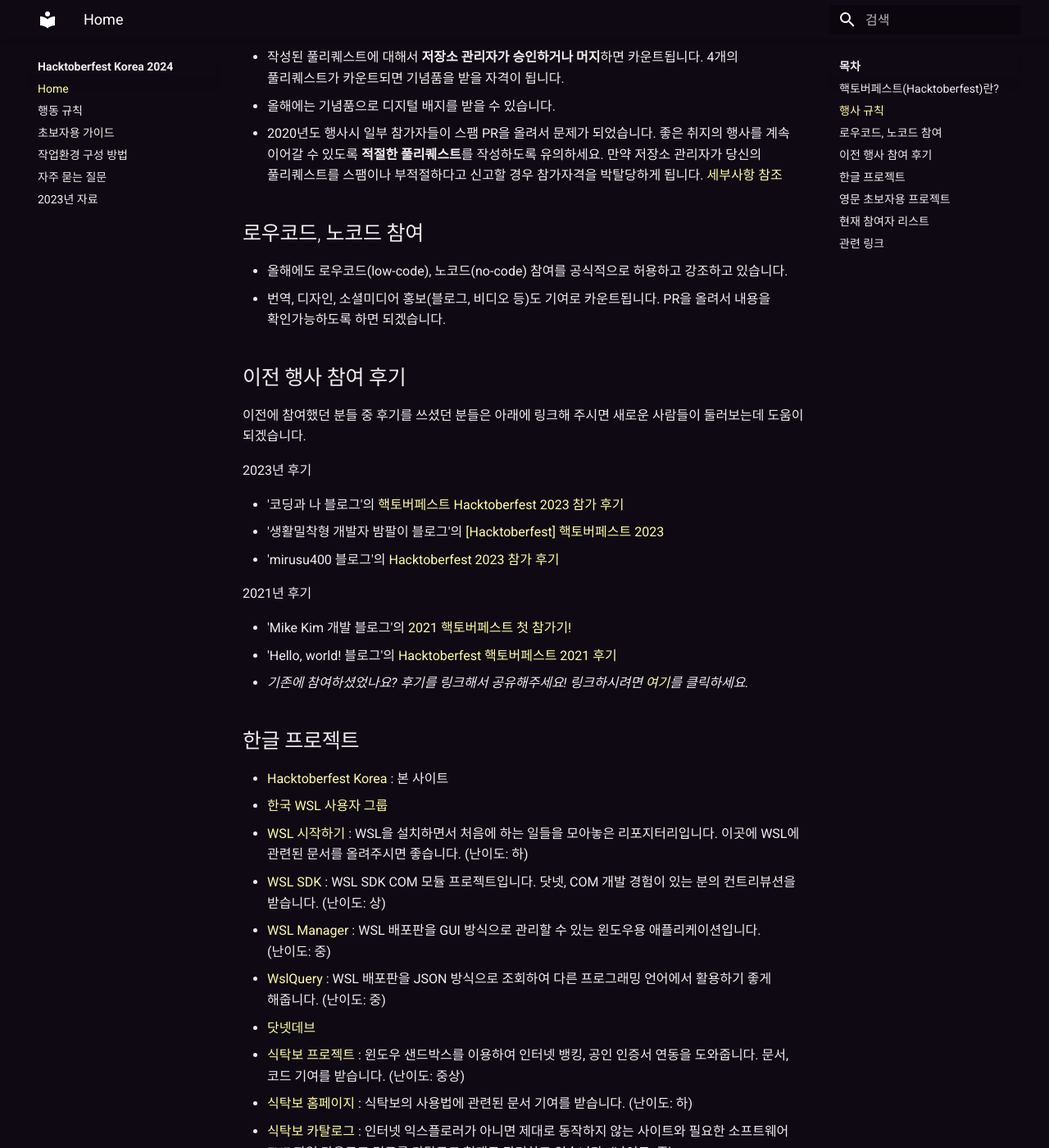
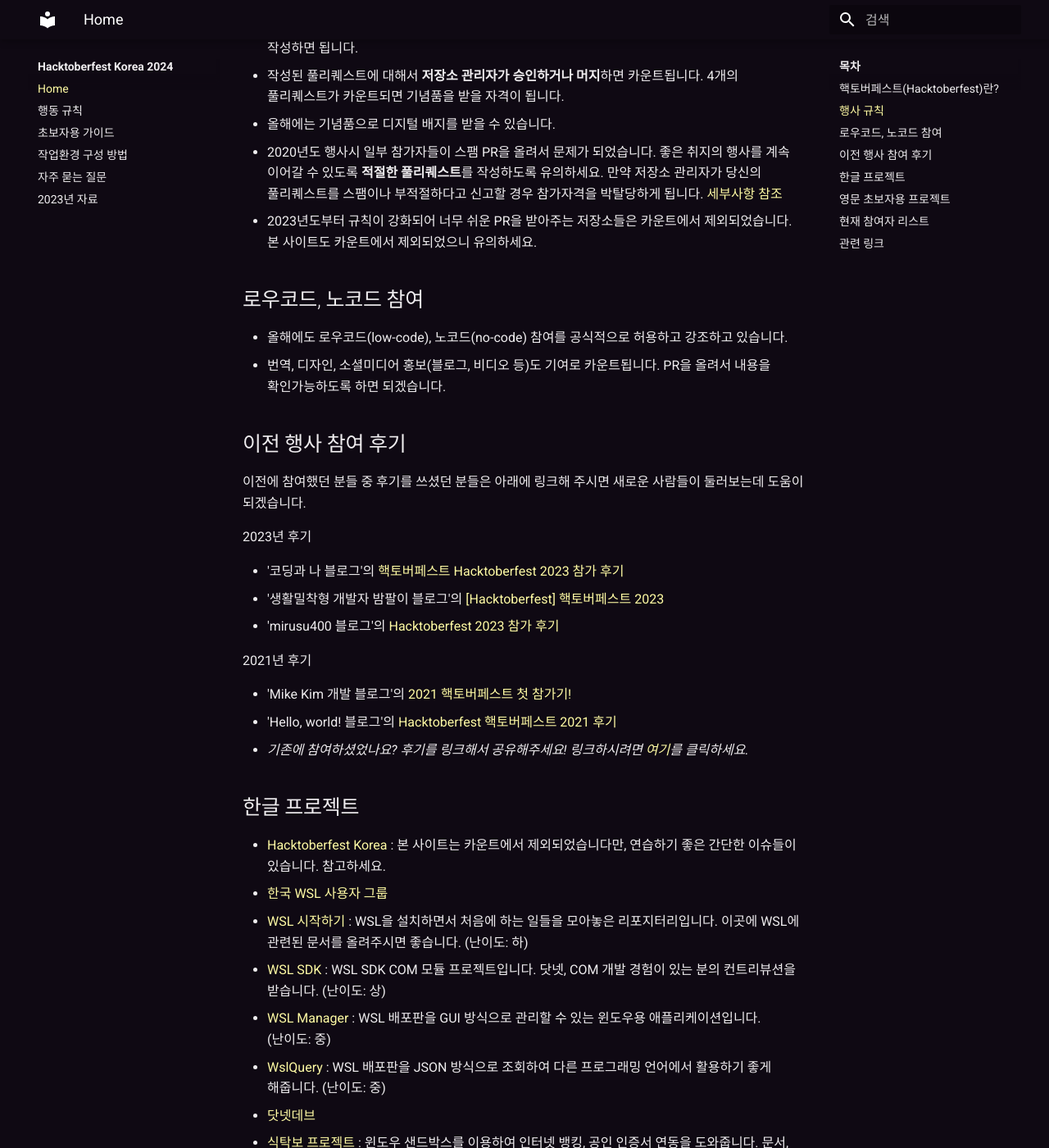
Before and after one commit to hacktoberfestkorea/hacktoberfestkorea, an MkDocs documentation site: the page built from docs/index.md, in a window 1280 px wide and 1400 px high, scrolled down 1436 px. Shown: the whole window at 82% size. Built offline with MkDocs 1.6.1 and Material for MkDocs 9.7.7, drawn with Linux system fonts in a browser that asks for light colours; some of the changed text lies outside the part shown.

Commit message:
Update index.md #260

```diff
--- a/docs/index.md
+++ b/docs/index.md
@@ -9,7 +8,7 @@
   <h1> Hacktoberfest는 매년 10월에 진행되는 글로벌 오픈소스 행사입니다! </h1>
   <p> 이 사이트는 한국 개발자들을 위한 <b>비공식(Unofficial)</b> 사이트 입니다. </p>
   <p> 자세한 내용은 공식 홈페이지를 참고하세요.</p>
-  <a target="_blank" id="button" class="md-button md-button--primary" href="https://hacktoberfest.com"><img class="image" src="assets/hf10_icon_fcl_rgb.png">공식 홈페이지로 가기</a>
+  <a target="_blank" id="button" class="md-button md-button--primary" href="https://hacktoberfest.com"><img class="image" src="assets/vertical_beige.png">공식 홈페이지로 가기</a>
 </center>
 
 <center>
@@ -29,6 +28,7 @@
 - 작성된 풀리퀘스트에 대해서 **저장소 관리자가 승인하거나 머지**하면 카운트됩니다. 4개의 풀리퀘스트가 카운트되면 기념품을 받을 자격이 됩니다.
 - 올해에는 기념품으로 디지털 배지를 받을 수 있습니다.
 - 2020년도 행사시 일부 참가자들이 스팸 PR을 올려서 문제가 되었습니다. 좋은 취지의 행사를 계속 이어갈 수 있도록 **적절한 풀리퀘스트**를 작성하도록 유의하세요. 만약 저장소 관리자가 당신의 풀리퀘스트를 스팸이나 부적절하다고 신고할 경우 참가자격을 박탈당하게 됩니다. [세부사항 참조](https://hacktoberfest.digitalocean.com/participation/#pr-mr-details)
+- 2023년도부터 규칙이 강화되어 너무 쉬운 PR을 받아주는 저장소들은 카운트에서 제외되었습니다. 본 사이트도 카운트에서 제외되었으니 유의하세요.
 
 ## 로우코드, 노코드 참여 {#low-code-no-code}
 
@@ -53,7 +53,7 @@
 
 ## 한글 프로젝트 {#hangul-project}
 
-- [Hacktoberfest Korea](https://github.com/phg98/hacktoberfestkorea) : 본 사이트
+- [Hacktoberfest Korea](https://github.com/phg98/hacktoberfestkorea) : 본 사이트는 카운트에서 제외되었습니다만, 연습하기 좋은 간단한 이슈들이 있습니다. 참고하세요.
 - [한국 WSL 사용자 그룹](https://www.wslhub.com/)
   - [WSL 시작하기](https://github.com/wslhub/wsl-firststep) : WSL을 설치하면서 처음에 하는 일들을 모아놓은 리포지터리입니다. 이곳에 WSL에 관련된 문서를 올려주시면 좋습니다. (난이도: 하)
   - [WSL SDK](https://github.com/wslhub/wsl-sdk-com) : WSL SDK COM 모듈 프로젝트입니다. 닷넷, COM 개발 경험이 있는 분의 컨트리뷰션을 받습니다. (난이도: 상)
@@ -79,6 +79,7 @@
 영어에 두려움이 없으시다면 아래의 초보자용 사이트를 참고하세요.
 [공식홈페이지](https://hacktoberfest.digitalocean.com/)에서 더 많은 프로젝트를 찾을 수 있습니다.
 
+- 아직 찾고 있는 중입니다. 공유해주시면 감사하겠습니다.
 - _좋은 영문 초보자용 프로젝트를 찾으셨나요? 링크해서 공유해주세요! 링크하시려면 [여기](https://github.com/phg98/hacktoberfestkorea/edit/master/docs/index.md)를 클릭하세요._
 
 ## 현재 참여자 리스트 {#current-participant-list}
```
Also changed, not shown: other parts of docs/index.md (+0 -1 lines).
